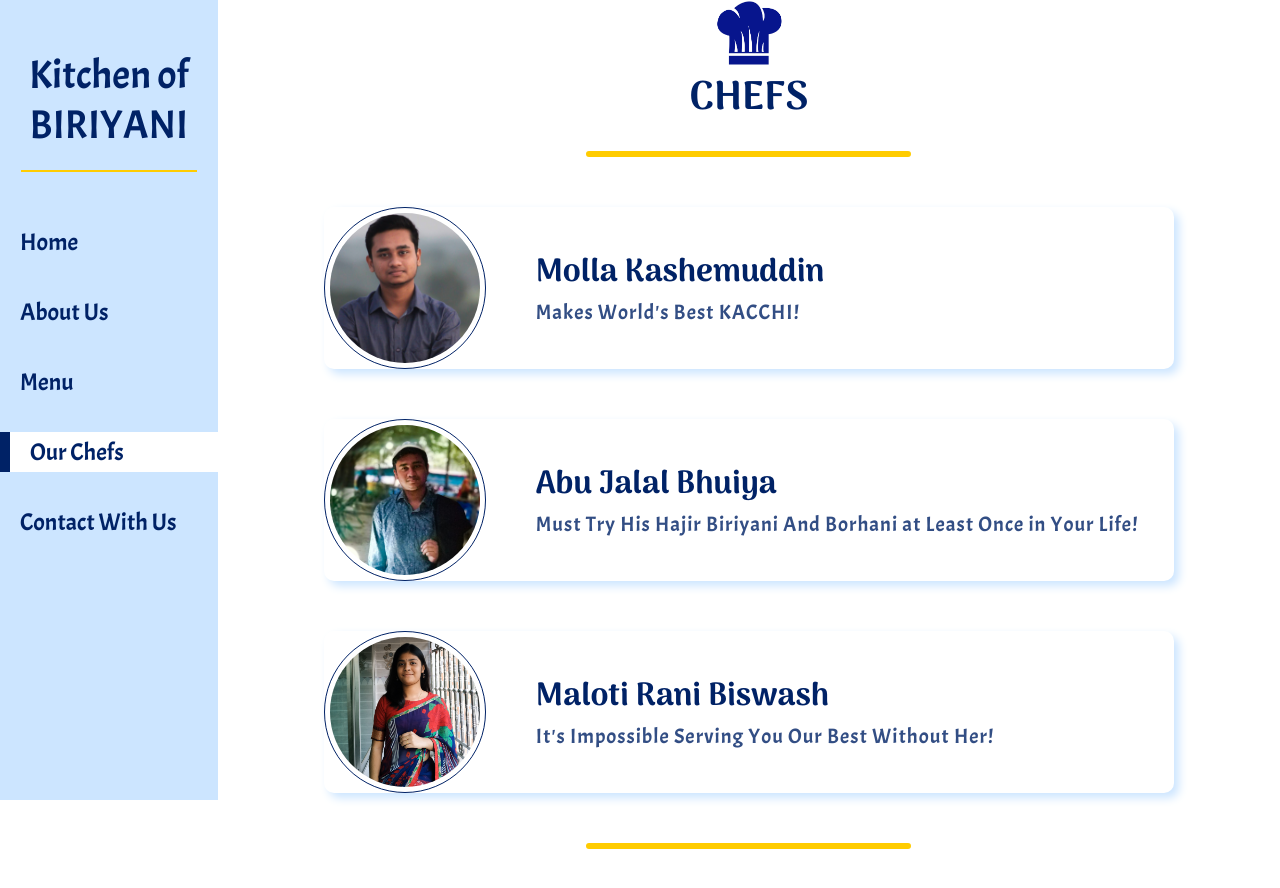
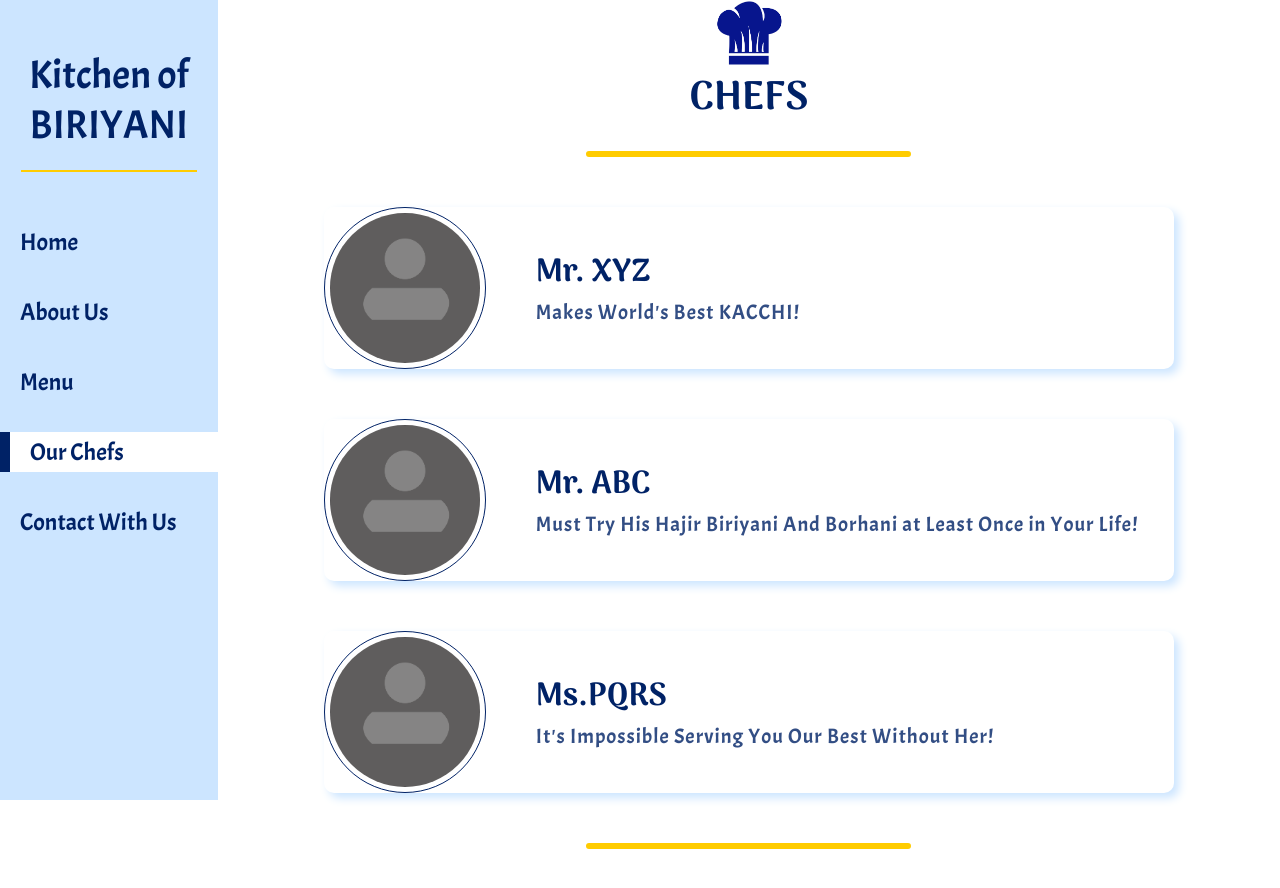
Before and after one commit to sajuti19/biriyani-4, a plain HTML site: page index.html in a window 1280 px wide. Drawn offline with Linux system fonts and the light colour scheme; a script that the page names is missing.

Commit message:
biriyani-4

```diff
--- a/index.html
+++ b/index.html
@@ -24,18 +24,18 @@
      <hr>
 
        <div class="box">
-        <img src="./assets/img/kashem.jpg" class="pic" alt="">
-          <p class="title">Molla Kashemuddin </p> <p class="btm">Makes World's Best KACCHI!</p>
+        <img src="./assets/img/man.jpg" class="pic" alt="">
+          <p class="title">Mr. XYZ </p> <p class="btm">Makes World's Best KACCHI!</p>
         </div>
 
         <div class="box">
-            <img src="./assets/img/jalal.jpg" class="pic" alt="">
-              <p class="title">Abu Jalal Bhuiya</p> <p class="btm">Must Try His Hajir Biriyani And Borhani at Least Once in Your Life! </p>
+            <img src="./assets/img/man.jpg" class="pic" alt="">
+              <p class="title">Mr. ABC</p> <p class="btm">Must Try His Hajir Biriyani And Borhani at Least Once in Your Life! </p>
             </div>
 
         <div class="box">
-                <img src="./assets/img/sab.jpg" class="pic" alt="">
-                  <p class="title">Maloti Rani Biswash</p> <p class="btm">It's Impossible Serving You Our Best Without Her!</p>
+                <img src="./assets/img/man.jpg" class="pic" alt="">
+                  <p class="title">Ms.PQRS</p> <p class="btm">It's Impossible Serving You Our Best Without Her!</p>
                 </div>
 
 
```
Also changed, not shown: assets/img/man.jpg (added), 1 other file.
